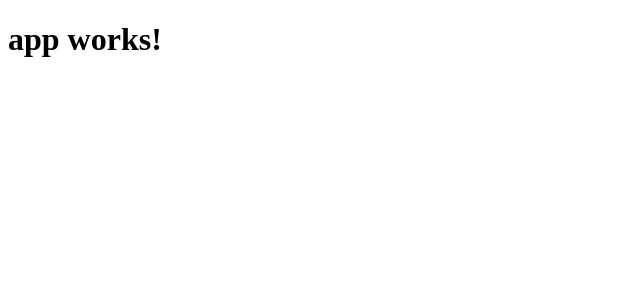
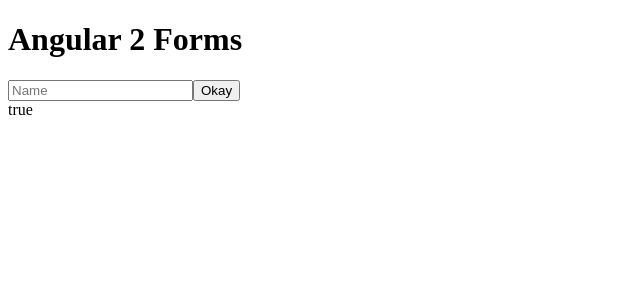
Before and after one commit to adibwoy/Angular-2-Forms, an Angular app: page / in a window 1280 px wide. Shown: the top 300 px of the page, without its empty margins (0-640 px from the left). Built offline with nearby package versions, Linux system fonts and the light colour scheme.

Commit message:
Initial Commit
Basic Form
Disable Browser Validation
Check if Form is Pristine

```diff
--- a/src/app/app.component.html
+++ b/src/app/app.component.html
@@ -1,3 +1,7 @@
-<h1>
-  {{title}}
-</h1>
+<h1>Angular 2 Forms</h1>
+<form #form="ngForm" novalidate>
+    <input type="text" required placeholder="Name" name="name" ngModel>
+    <button type="submit">Okay</button>
+</form>
+
+{{ form.pristine }}
--- a/src/index.html
+++ b/src/index.html
@@ -1,5 +1,6 @@
 <!doctype html>
 <html>
+
 <head>
   <meta charset="utf-8">
   <title>AngularForms</title>
@@ -8,7 +9,9 @@
   <meta name="viewport" content="width=device-width, initial-scale=1">
   <link rel="icon" type="image/x-icon" href="favicon.ico">
 </head>
+
 <body>
   <app-root>Loading...</app-root>
 </body>
+
 </html>
```
Also changed, not shown: 1 other file (tests, documents, lock files or other folders).
